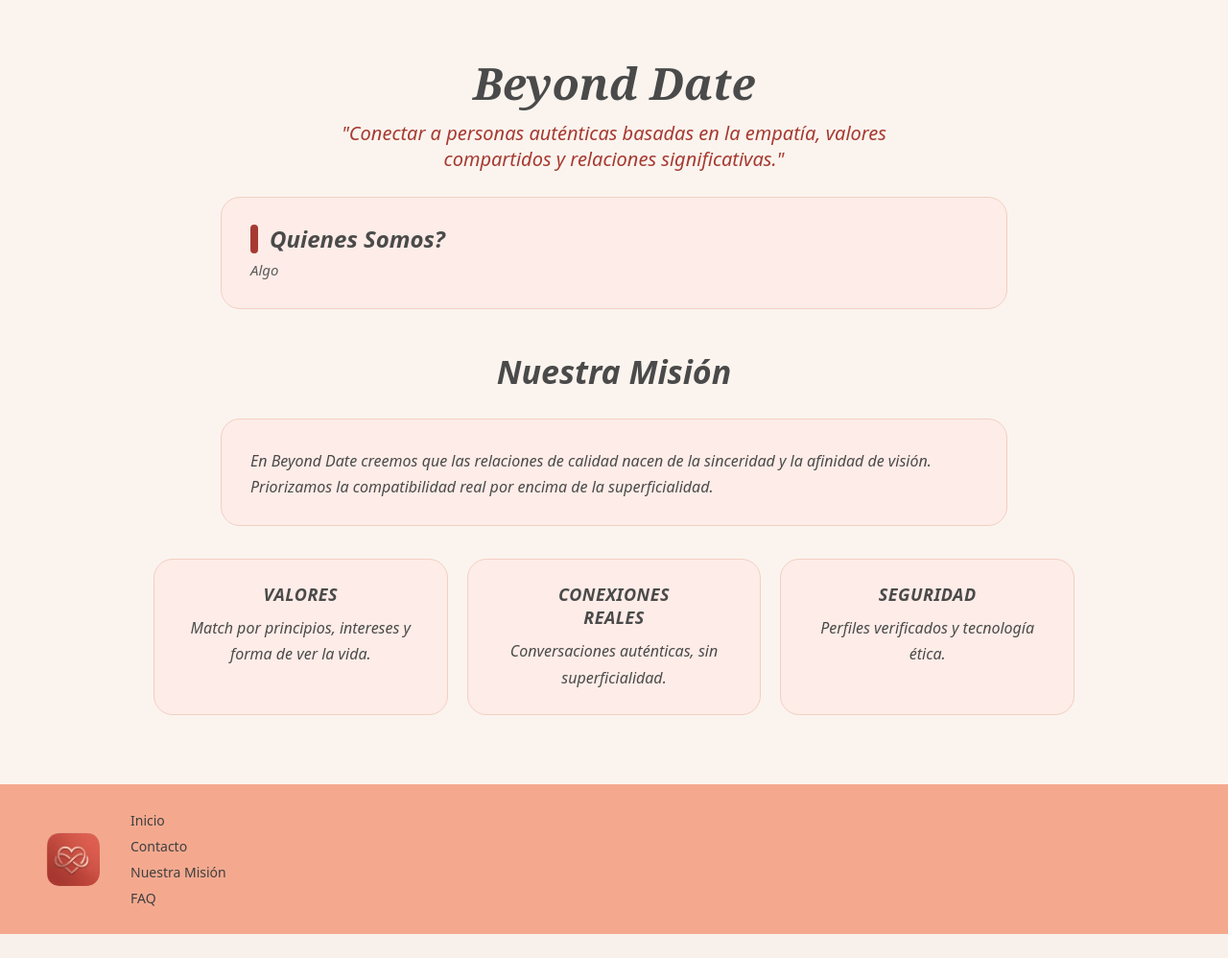
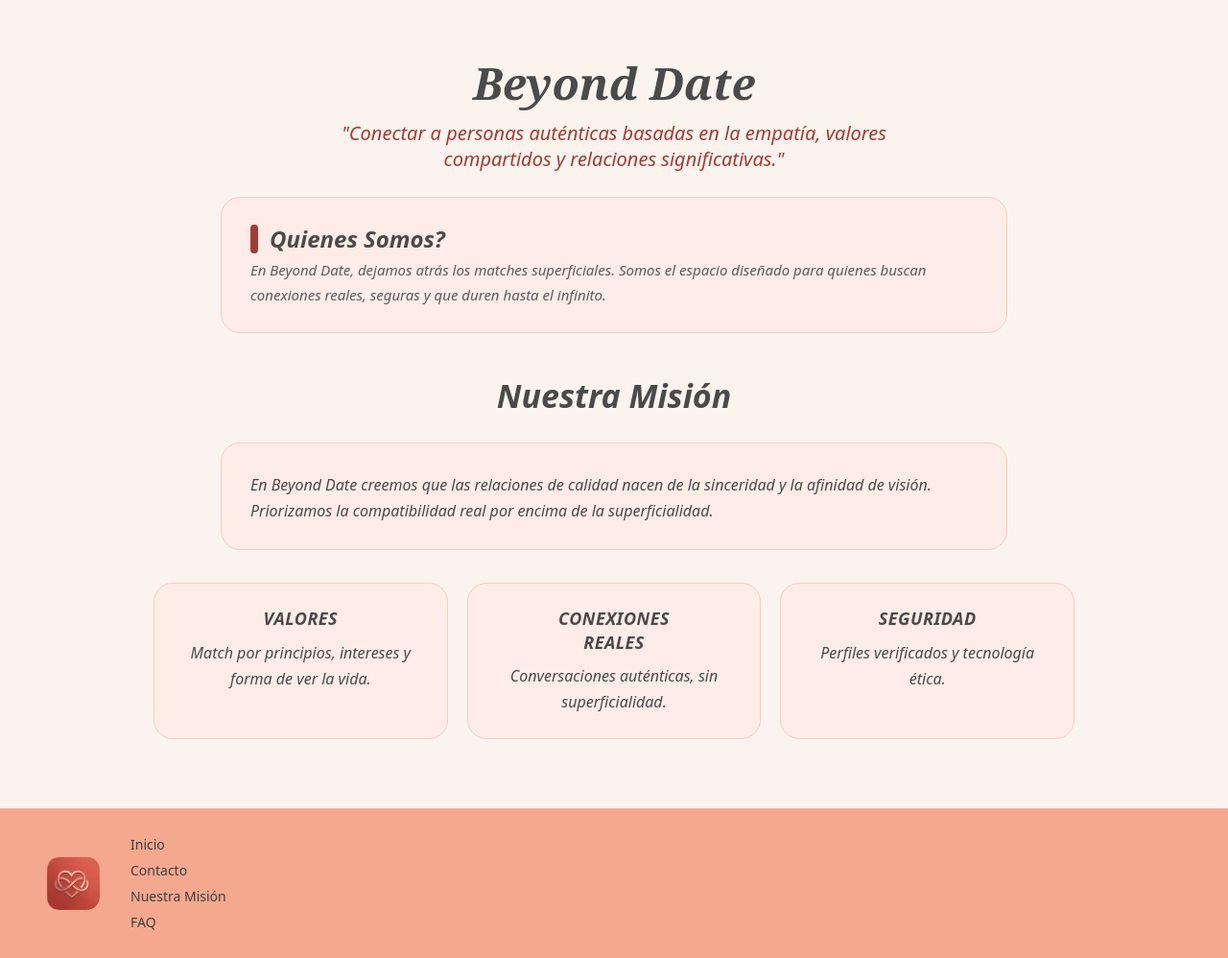
Before and after one commit to Ruka190/Proyecto-Visua, a Django app: page /nuestra-mision/ in a window 1280 px wide. Shown: the part 93-1091 px from the top of the page at 96% size. Before the commit the page ends 1066 px from the top, so only its background shows below. Run offline with Django 5.2, Linux system fonts and the light colour scheme.

Commit message:
bloque3+bloque4-inicio-contacto-mision-FAQ-registro-iniciarsecion

```diff
--- a/inicio/templates/inicio/mision.html
+++ b/inicio/templates/inicio/mision.html
@@ -123,7 +123,7 @@
                     <span class="mision__pill" aria-hidden="true"></span>
                     <h2 class="mision__card-title">Quienes Somos?</h2>
                 </div>
-                <p class="mision__text mision__text--small">Algo</p>
+                <p class="mision__text mision__text--small">En Beyond Date, dejamos atrás los matches superficiales. Somos el espacio diseñado para quienes buscan conexiones reales, seguras y que duren hasta el infinito.</p>
             </div>
 
             <!-- Contenedor 2: Nuestra Misión -->
```
